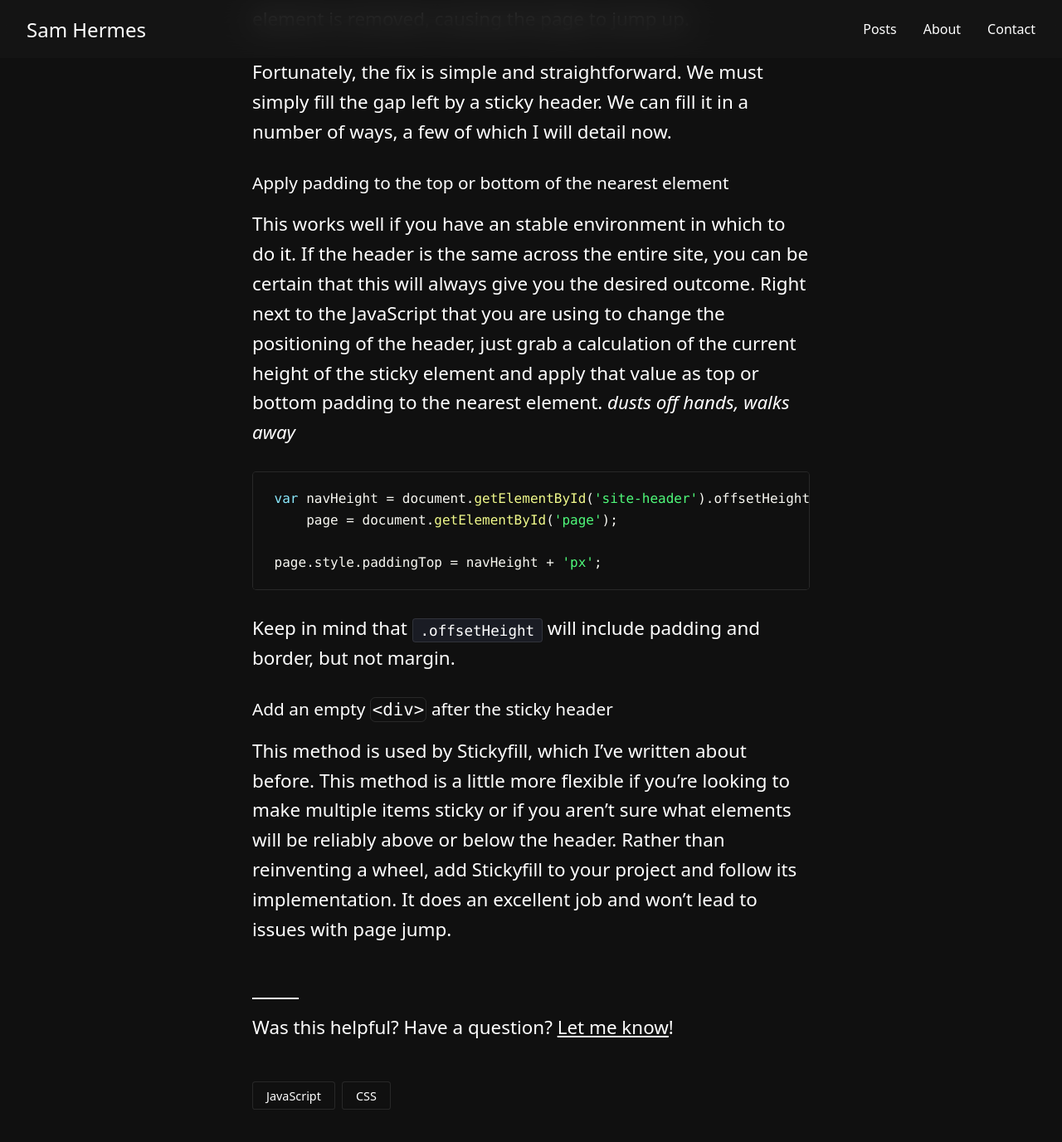
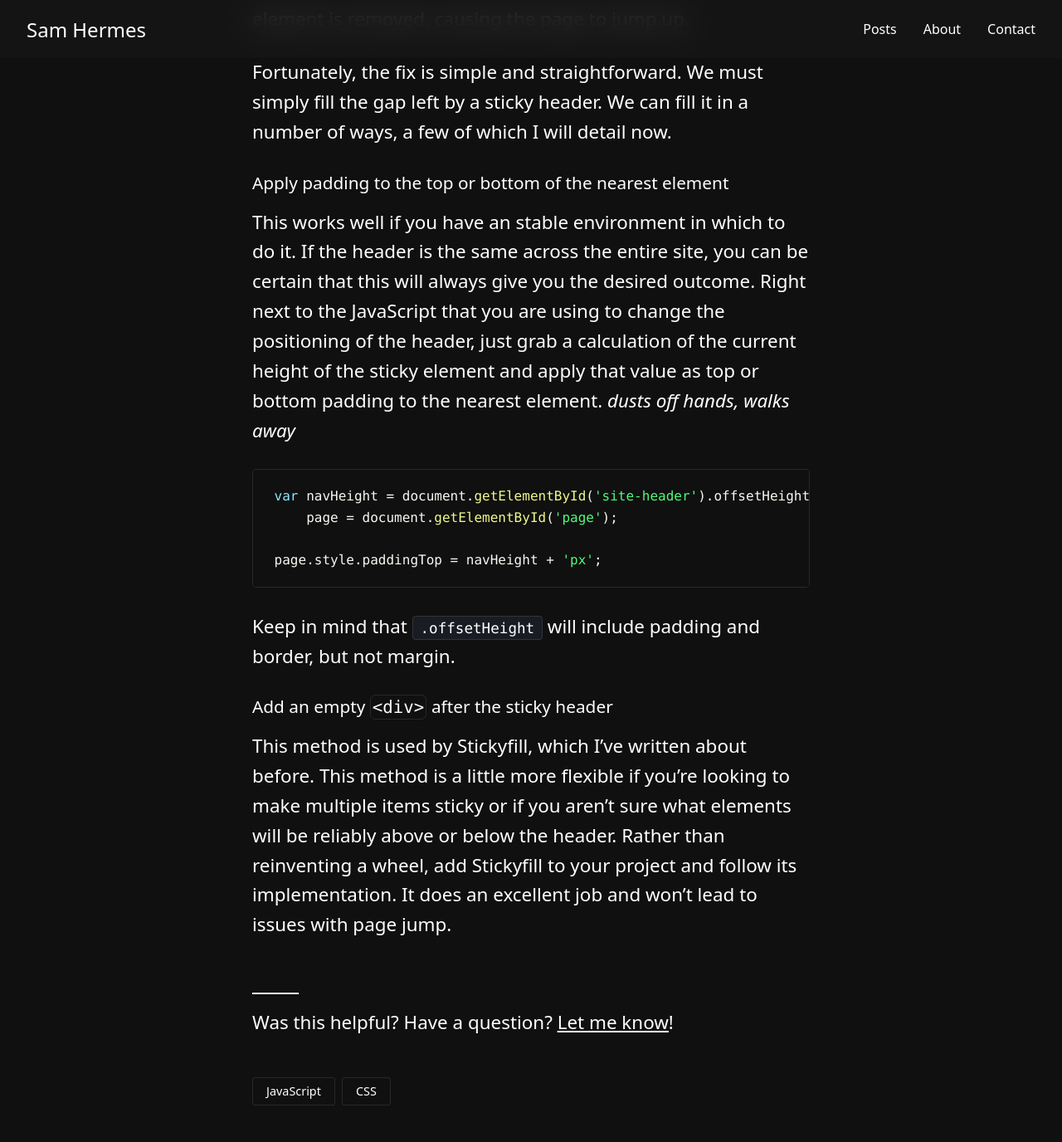
Before and after one commit to samhermes/samhermes.github.io, a Jekyll site: the page built from _posts/2016-11-10-how-to-configure-sticky-header-to-prevent-page-jump.markdown, in a window 1280 px wide and 1400 px high, scrolled down 529 px. Shown: the top 1376 px of the window at 83% size. Built offline with Jekyll 4.4.1, drawn with Linux system fonts in a browser that asks for light colours.

Commit message:
Clean up base styles

```diff
--- a/_sass/_base.scss
+++ b/_sass/_base.scss
@@ -1,10 +1,3 @@
-:root {
-	color-scheme: light dark;
-}
-
-/**
- * Reset some basic elements
- */
 body, h1, h2, h3, h4, h5, h6,
 p, blockquote, pre, hr,
 dl, dd, ol, ul, figure {
@@ -12,40 +5,26 @@
   padding: 0;
 }
 
-/**
- * Basic styling
- */
 body {
-  font: $base-font-weight #{$base-font-size} $base-font-family;
+	font: 300 100% $base-font-family;
 	color: #fff;
 	background-color: $color-dark;
-  background-position: top 4.4rem center;
 	-webkit-text-size-adjust: 100%;
 }
 
-/**
- * Set `margin-bottom` to maintain vertical rhythm
- */
 h1, h2, h3, h4, h5, h6,
 p, blockquote, pre,
-ul, ol, dl, figure,
-%vertical-rhythm {
-  margin-bottom: $spacing-unit / 2;
+ul, ol, dl, figure {
+	margin-bottom: 1rem;
 }
 
-/**
- * Images
- */
 img {
 	max-width: 100%;
 	vertical-align: middle;
 }
 
-/**
- * Lists
- */
 ul, ol {
-  margin-left: $spacing-unit;
+	margin-left: 1.8em;
 }
 
 li {
@@ -55,16 +34,10 @@
 	}
 }
 
-/**
- * Headings
- */
 h1, h2, h3, h4, h5, h6 {
-  font-weight: $base-font-weight;
+	font-weight: 300;
 }
 
-/**
- * Links
- */
 a {
 	color: #fff;
 	text-decoration: none;
@@ -74,9 +47,6 @@
 	}
 }
 
-/**
- * Blockquotes
- */
 blockquote {
 	border-left: 0.25em solid #fff;
 	padding-left: 1.3rem;
@@ -87,138 +57,6 @@
 	}
 }
 
-/**
- * Code formatting
- */
-code[class*="language-"]:not(.language-plaintext),
-pre[class*="language-"] {
-	color: #f8f8f2;
-	background: none;
-	text-shadow: 0 1px rgba(0, 0, 0, 0.3);
-	font-family: Consolas, Monaco, 'Andale Mono', 'Ubuntu Mono', monospace;
-	text-align: left;
-	white-space: pre;
-	word-spacing: normal;
-	word-break: normal;
-	word-wrap: normal;
-	line-height: 1.6;
-	-moz-tab-size: 4;
-	-o-tab-size: 4;
-	tab-size: 4;
-	-webkit-hyphens: none;
-	-moz-hyphens: none;
-	-ms-hyphens: none;
-	hyphens: none;
-}
-
-/* Code blocks */
-pre[class*="language-"] {
-	padding: 1.2rem 1.6rem;
-	margin: 1.8rem 0;
-	overflow: auto;
-	border-radius: 0.3em;
-}
-
-:not(pre) > code[class*="language-"],
-pre[class*="language-"] {
-	background: $color-dark;
-	border: 1px solid $dark-border-color;
-}
-
-/* Inline code */
-:not(pre) > code[class*="language-"] {
-	padding: .1em;
-	border-radius: .3em;
-	white-space: normal;
-}
-
-.token.comment,
-.token.prolog,
-.token.doctype,
-.token.cdata {
-	color: #6272a4;
-}
-
-.token.punctuation {
-	color: #f8f8f2;
-}
-
-.namespace {
-	opacity: .7;
-}
-
-.token.property,
-.token.tag,
-.token.constant,
-.token.symbol,
-.token.deleted {
-	color: #ff79c6;
-}
-
-.token.boolean,
-.token.number {
-	color: #bd93f9;
-}
-
-.token.selector,
-.token.attr-name,
-.token.string,
-.token.char,
-.token.builtin,
-.token.inserted {
-	color: #50fa7b;
-}
-
-.token.operator,
-.token.entity,
-.token.url,
-.language-css .token.string,
-.style .token.string,
-.token.variable {
-	color: #f8f8f2;
-}
-
-.token.atrule,
-.token.attr-value,
-.token.function,
-.token.class-name {
-	color: #f1fa8c;
-}
-
-.token.keyword {
-	color: #8be9fd;
-}
-
-.token.regex,
-.token.important {
-	color: #ffb86c;
-}
-
-.token.important,
-.token.bold {
-	font-weight: bold;
-}
-
-.token.italic {
-	font-style: italic;
-}
-
-.token.entity {
-	cursor: help;
-}
-
-/**
- * Clearfix
- */
-.group:after {
-	content: '';
-	display: table;
-	clear: both;
-}
-
-/**
- * Screen reader text
- */
 .screen-reader-text {
 	border: 0;
 	clip: rect(1px, 1px, 1px, 1px);
--- /dev/null
+++ b/_sass/_code.scss
@@ -0,0 +1,116 @@
+code[class*="language-"]:not(.language-plaintext),
+pre[class*="language-"] {
+    color: #f8f8f2;
+    background: none;
+    text-shadow: 0 1px rgba(0, 0, 0, 0.3);
+    font-family: Consolas, Monaco, 'Andale Mono', 'Ubuntu Mono', monospace;
+    text-align: left;
+    white-space: pre;
+    word-spacing: normal;
+    word-break: normal;
+    word-wrap: normal;
+    line-height: 1.6;
+    -moz-tab-size: 4;
+    -o-tab-size: 4;
+    tab-size: 4;
+    -webkit-hyphens: none;
+    -moz-hyphens: none;
+    -ms-hyphens: none;
+    hyphens: none;
+}
+
+/* Code blocks */
+pre[class*="language-"] {
+    padding: 1.2rem 1.6rem;
+    margin: 1.8rem 0;
+    overflow: auto;
+    border-radius: 0.3em;
+}
+
+:not(pre) > code[class*="language-"],
+pre[class*="language-"] {
+    background: $color-dark;
+    border: 1px solid $dark-border-color;
+}
+
+/* Inline code */
+:not(pre) > code[class*="language-"] {
+    padding: .1em;
+    border-radius: .3em;
+    white-space: normal;
+}
+
+.token.comment,
+.token.prolog,
+.token.doctype,
+.token.cdata {
+    color: #6272a4;
+}
+
+.token.punctuation {
+    color: #f8f8f2;
+}
+
+.namespace {
+    opacity: .7;
+}
+
+.token.property,
+.token.tag,
+.token.constant,
+.token.symbol,
+.token.deleted {
+    color: #ff79c6;
+}
+
+.token.boolean,
+.token.number {
+    color: #bd93f9;
+}
+
+.token.selector,
+.token.attr-name,
+.token.string,
+.token.char,
+.token.builtin,
+.token.inserted {
+    color: #50fa7b;
+}
+
+.token.operator,
+.token.entity,
+.token.url,
+.language-css .token.string,
+.style .token.string,
+.token.variable {
+    color: #f8f8f2;
+}
+
+.token.atrule,
+.token.attr-value,
+.token.function,
+.token.class-name {
+    color: #f1fa8c;
+}
+
+.token.keyword {
+    color: #8be9fd;
+}
+
+.token.regex,
+.token.important {
+    color: #ffb86c;
+}
+
+.token.important,
+.token.bold {
+    font-weight: bold;
+}
+
+.token.italic {
+    font-style: italic;
+}
+
+.token.entity {
+    cursor: help;
+}
--- a/css/main.scss
+++ b/css/main.scss
@@ -5,9 +5,6 @@
 
 // Site variables
 $base-font-family: system-ui, -apple-system, BlinkMacSystemFont, "Segoe UI", Roboto, "Helvetica Neue", Arial, "Noto Sans", "Liberation Sans", sans-serif, "Apple Color Emoji", "Segoe UI Emoji", "Segoe UI Symbol", "Noto Color Emoji";
-$base-font-size: 100%;
-$base-font-weight: 300;
-$spacing-unit: 1.8em;
 $color-dark: #101010;
 $color-less-dark: #181818;
 $dark-border-color: rgba(255, 255, 255, 0.1);
@@ -15,6 +12,7 @@
 // Import partials from `sass_dir` (defaults to `_sass`)
 @import
 	"base",
+	"code",
 	"global",
 	"home",
 	"posts",
```
Lines whose indentation alone changed are shown as unchanged.
